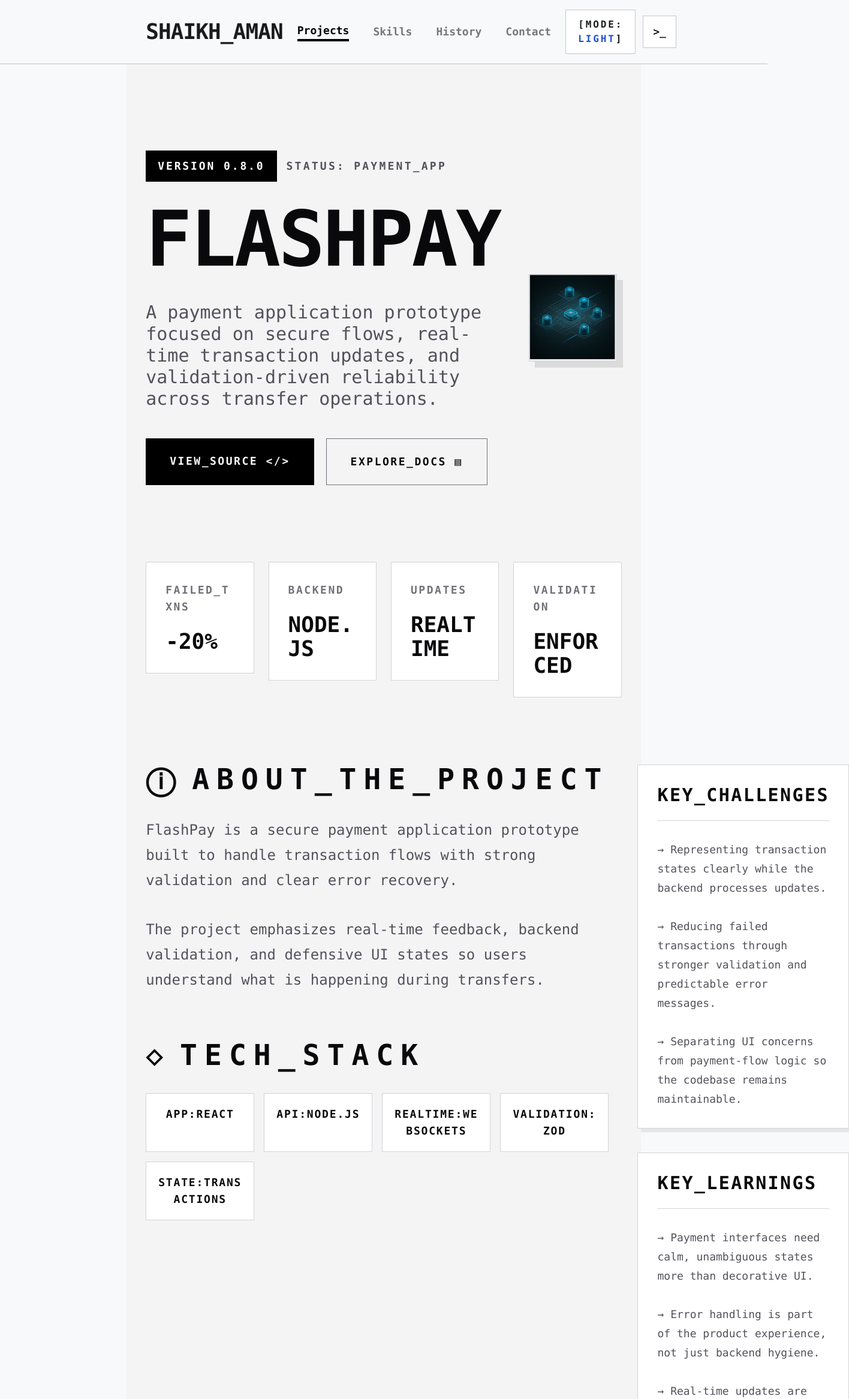
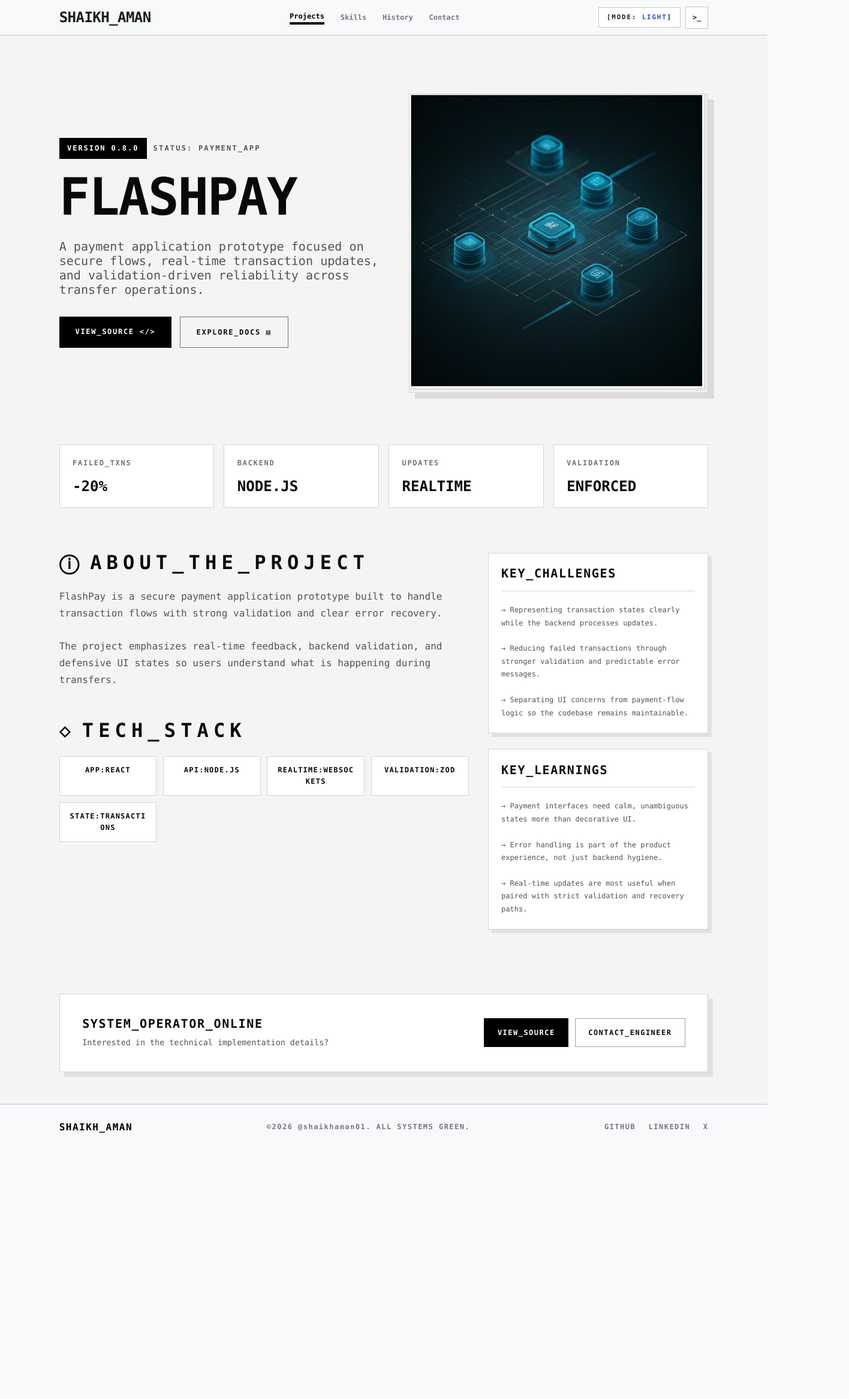
Before and after one commit to ShaikhAman01/portfolio, a Next.js app: page /projects/flashpay in a window 1280 px wide. Shown: the top 2333 px of the page at 60% size, 1416 px wide, since content can reach past the window. After the commit the page ends 1917 px from the top, so only its background shows below. Built offline with nearby package versions, Linux system fonts and the light colour scheme.

Commit message:
refactor: update layout max-widths for consistency across components

```diff
--- a/app/globals.css
+++ b/app/globals.css
@@ -67,3 +67,9 @@ a {
 button {
   font: inherit;
 }
+
+@media (min-width: 1024px) {
+  html {
+    font-size: 67%;
+  }
+}
--- a/app/page.tsx
+++ b/app/page.tsx
@@ -10,8 +10,8 @@ export default function Home() {
   return (
     <div className="flex min-h-screen flex-col">
       <Header />
-      <main className="mx-auto w-full max-w-[1680px] flex-1 bg-[var(--bg)] text-[var(--on-surface)] lg:w-[67%]">
-        <section className="mx-auto max-w-[1680px] px-5 py-12 md:px-8 md:py-24">
+      <main className="flex-1 bg-[var(--bg)] text-[var(--on-surface)]">
+        <section className="mx-auto max-w-[105rem] px-5 py-12 md:px-8 md:py-24">
           <Reveal>
             <div className="border border-[var(--outline-variant)] bg-[var(--surface-container-lowest)] p-7 shadow-[8px_8px_0_rgba(0,0,0,0.08)] dark:border-[var(--outline-variant)] dark:bg-[var(--surface-container-lowest)] md:p-16">
               <div className="mb-16 flex gap-3">
@@ -59,7 +59,7 @@ export default function Home() {
           </Reveal>
         </section>
 
-        <section id="projects" className="mx-auto max-w-[1680px] px-5 py-16 md:px-8">
+        <section id="projects" className="mx-auto max-w-[105rem] px-5 py-16 md:px-8">
           <SectionTitle icon="▰">/DEV/PROJECTS</SectionTitle>
           <div className="grid gap-8 lg:grid-cols-2">
             {projects.map((project, index) => (
@@ -68,7 +68,7 @@ export default function Home() {
           </div>
         </section>
 
-        <section id="skills" className="mx-auto max-w-[1680px] px-5 py-16 md:px-8">
+        <section id="skills" className="mx-auto max-w-[105rem] px-5 py-16 md:px-8">
           <SectionTitle icon="▥">/BIN/SKILLS</SectionTitle>
           <div className="grid gap-2 md:grid-cols-2 xl:grid-cols-4">
             {skills.map(([label, value], index) => (
@@ -82,7 +82,7 @@ export default function Home() {
           </div>
         </section>
 
-        <section id="history" className="mx-auto max-w-[1680px] px-5 py-16 md:px-8">
+        <section id="history" className="mx-auto max-w-[105rem] px-5 py-16 md:px-8">
           <SectionTitle icon="↺">/VAR/LOG/HISTORY</SectionTitle>
           <div className="space-y-0 border-l-4 border-[var(--outline)] dark:border-[var(--outline-variant)]">
             {history.map((item, index) => (
@@ -107,7 +107,7 @@ export default function Home() {
           </div>
         </section>
 
-        <section id="contact" className="mx-auto grid max-w-[1680px] gap-10 px-5 py-20 md:px-8 lg:grid-cols-2">
+        <section id="contact" className="mx-auto grid max-w-[105rem] gap-10 px-5 py-20 md:px-8 lg:grid-cols-2">
           <Reveal>
             <SectionTitle icon="@">/DEV/NULL/CONTACT</SectionTitle>
             <p className="max-w-3xl text-2xl leading-10 text-zinc-600 dark:text-zinc-300">
--- a/app/projects/[slug]/page.tsx
+++ b/app/projects/[slug]/page.tsx
@@ -22,8 +22,8 @@ export default async function ProjectPage({ params }: { params: Promise<{ slug:
   return (
     <div className="flex min-h-screen flex-col">
       <Header active="Projects" />
-      <main className="mx-auto w-full max-w-[1680px] flex-1 bg-zinc-100 text-zinc-950 dark:bg-black dark:text-zinc-50 lg:w-[67%]">
-        <section className="mx-auto grid max-w-[1680px] gap-12 px-5 pb-16 pt-24 md:px-8 md:pb-24 md:pt-36 lg:grid-cols-[1.05fr_0.95fr] lg:items-center">
+      <main className="flex-1 bg-zinc-100 text-zinc-950 dark:bg-black dark:text-zinc-50">
+        <section className="mx-auto grid max-w-[105rem] gap-12 px-5 pb-16 pt-24 md:px-8 md:pb-24 md:pt-36 lg:grid-cols-[1.05fr_0.95fr] lg:items-center">
           <Reveal>
             <div className="mb-8 flex flex-wrap items-center gap-4">
               <span className="bg-black px-5 py-3 text-lg font-bold tracking-[0.16em] text-white dark:bg-white dark:text-black">VERSION {project.version.replace("v", "")}</span>
@@ -48,7 +48,7 @@ export default async function ProjectPage({ params }: { params: Promise<{ slug:
           </Reveal>
         </section>
 
-        <section className="mx-auto grid max-w-[1680px] gap-6 px-5 py-8 md:grid-cols-2 md:px-8 xl:grid-cols-4">
+        <section className="mx-auto grid max-w-[105rem] gap-6 px-5 py-8 md:grid-cols-2 md:px-8 xl:grid-cols-4">
           {project.metrics.map(([label, value], index) => (
             <Reveal key={label} delay={index * 0.05}>
               <div className="min-w-0 border border-zinc-300 bg-white p-8 dark:border-zinc-800 dark:bg-zinc-950">
@@ -59,7 +59,7 @@ export default async function ProjectPage({ params }: { params: Promise<{ slug:
           ))}
         </section>
 
-        <section id="docs" className="mx-auto grid max-w-[1680px] gap-12 px-5 py-20 md:px-8 lg:grid-cols-[1.3fr_0.7fr]">
+        <section id="docs" className="mx-auto grid max-w-[105rem] gap-12 px-5 py-20 md:px-8 lg:grid-cols-[1.3fr_0.7fr]">
           <div>
             <Reveal>
               <SectionTitle icon="ⓘ">ABOUT_THE_PROJECT</SectionTitle>
@@ -96,7 +96,7 @@ export default async function ProjectPage({ params }: { params: Promise<{ slug:
           </aside>
         </section>
 
-        <section className="mx-auto max-w-[1680px] px-5 py-20 md:px-8">
+        <section className="mx-auto max-w-[105rem] px-5 py-20 md:px-8">
           <Reveal>
             <div className="flex min-w-0 flex-col gap-8 border border-zinc-300 bg-white p-8 shadow-[8px_8px_0_rgba(0,0,0,0.08)] dark:border-zinc-800 dark:bg-zinc-950 md:flex-row md:items-center md:justify-between md:p-14">
               <div className="min-w-0">
--- a/components/footer.tsx
+++ b/components/footer.tsx
@@ -4,7 +4,7 @@ import { profile } from "@/lib/data";
 export function Footer() {
   return (
     <footer className="w-full border-t border-[var(--outline-variant)] py-10 dark:border-[var(--outline-variant)]">
-      <div className="mx-auto flex w-full max-w-[1680px] flex-col gap-6 px-5 text-lg font-black tracking-[0.12em] text-[var(--outline)] dark:text-[var(--on-surface-variant)] md:flex-row md:items-center md:justify-between md:px-8 lg:w-[67%]">
+      <div className="mx-auto flex w-full max-w-[105rem] flex-col gap-6 px-5 text-lg font-black tracking-[0.12em] text-[var(--outline)] dark:text-[var(--on-surface-variant)] md:flex-row md:items-center md:justify-between md:px-8">
         <Link href="/" className="text-2xl text-black dark:text-white">
           {profile.brand}
         </Link>
--- a/components/header.tsx
+++ b/components/header.tsx
@@ -12,7 +12,7 @@ const nav = [
 export function Header({ active = "" }: { active?: string }) {
   return (
     <header className="sticky top-0 z-50 w-full border-b border-[var(--outline-variant)] bg-[rgba(248,249,250,0.95)] backdrop-blur dark:border-[var(--outline-variant)] dark:bg-[rgba(5,5,5,0.95)]">
-      <div className="mx-auto flex w-full max-w-[1680px] items-center justify-between gap-6 px-5 py-4 md:px-8 lg:w-[67%]">
+      <div className="mx-auto flex w-full max-w-[105rem] items-center justify-between gap-6 px-5 py-4 md:px-8">
         <Link href="/" className="text-2xl font-black tracking-tight md:text-4xl">
           {profile.brand}
         </Link>
```
